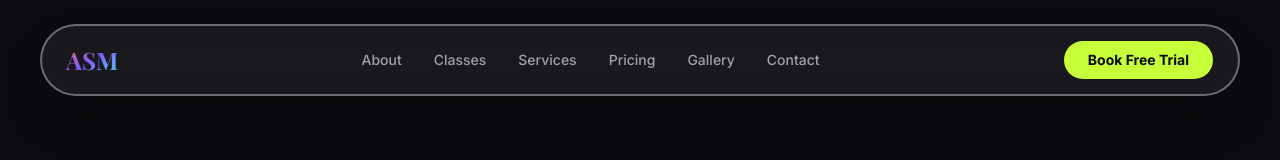
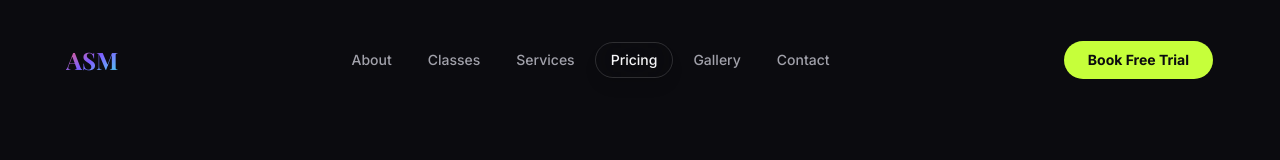
Before and after one commit to DkAgasti/Dance_Studion_Website, a Next.js app: page /pricing in a window 1280 px wide. Shown: the top 160 px of the page. Built offline with nearby package versions, Linux system fonts and the light colour scheme; no server answers; the database is empty; a web font is replaced by a local one.

Commit message:
ui changes

```diff
--- a/components/layout/MobileDrawer.jsx
+++ b/components/layout/MobileDrawer.jsx
@@ -1,13 +1,17 @@
 "use client";
 
 import Link from "next/link";
+import { usePathname } from "next/navigation";
 import { AnimatePresence, motion } from "framer-motion";
 import { X } from "lucide-react";
 import { Button } from "@/components/ui/button";
 import { siteConfig } from "@/config/site";
+import { cn } from "@/lib/utils";
 
 // Mobile navigation drawer for the public site, toggled from <Navbar>.
 export default function MobileDrawer({ open, onClose }) {
+  const pathname = usePathname();
+
   return (
     <AnimatePresence>
       {open ? (
@@ -42,16 +46,27 @@ export default function MobileDrawer({ open, onClose }) {
             </div>
 
             <nav className="flex flex-col gap-1">
-              {siteConfig.navLinks.map((link) => (
+              {siteConfig.navLinks.map((link) => {
+                const isActive =
+                  link.href === "/"
+                    ? pathname === "/"
+                    : pathname === link.href || pathname.startsWith(`${link.href}/`);
+                return (
                   <Link
                     key={link.href}
                     href={link.href}
                     onClick={onClose}
-                  className="rounded-lg px-3 py-3 text-lg font-medium text-foreground/90 transition-colors hover:bg-white/5"
+                    className={cn(
+                      "rounded-lg px-3 py-3 text-lg font-medium transition-colors",
+                      isActive
+                        ? "border border-white/15 bg-white/10 text-foreground shadow-lg backdrop-blur-xl"
+                        : "text-foreground/90 hover:bg-white/5"
+                    )}
                   >
                     {link.label}
                   </Link>
-              ))}
+                );
+              })}
             </nav>
 
             <Button
--- a/components/layout/Navbar.jsx
+++ b/components/layout/Navbar.jsx
@@ -1,19 +1,42 @@
 "use client";
 
-import { useState } from "react";
+import { useEffect, useState } from "react";
 import Link from "next/link";
+import { usePathname } from "next/navigation";
+import { motion } from "framer-motion";
 import { Menu } from "lucide-react";
 import { Button } from "@/components/ui/button";
 import MobileDrawer from "@/components/layout/MobileDrawer";
 import { siteConfig } from "@/config/site";
+import { cn } from "@/lib/utils";
 
 export default function Navbar() {
   const [open, setOpen] = useState(false);
+  const [scrolled, setScrolled] = useState(false);
+  const pathname = usePathname();
+
+  useEffect(() => {
+    function handleScroll() {
+      setScrolled(window.scrollY > 24);
+    }
+    handleScroll();
+    window.addEventListener("scroll", handleScroll, { passive: true });
+    return () => window.removeEventListener("scroll", handleScroll);
+  }, []);
 
   return (
     <>
       <header className="fixed inset-x-0 top-4 z-50 px-4 sm:top-6 sm:px-6 lg:px-10">
-        <div className="glass-strong container-page flex h-[72px] items-center justify-between rounded-full !px-4 sm:!px-6">
+        <motion.div
+          animate={{ maxWidth: scrolled ? 1280 : 1520 }}
+          transition={{ type: "spring", stiffness: 260, damping: 30 }}
+          className={cn(
+            "mx-auto flex h-[72px] w-full items-center justify-between rounded-full px-4 transition-colors duration-300 sm:px-6",
+            scrolled
+              ? "border-2 border-border-strong bg-white/[0.06] shadow-2xl backdrop-blur-md"
+              : "border-2 border-transparent bg-transparent shadow-none backdrop-blur-none"
+          )}
+        >
           <Link
             href="/"
             className="font-display text-2xl font-bold text-gradient-brand"
@@ -21,16 +44,32 @@ export default function Navbar() {
             ASM
           </Link>
 
-          <nav className="hidden items-center gap-8 lg:flex">
-            {siteConfig.navLinks.map((link) => (
+          <nav className="hidden items-center gap-1 lg:flex">
+            {siteConfig.navLinks.map((link) => {
+              const isActive =
+                link.href === "/"
+                  ? pathname === "/"
+                  : pathname === link.href || pathname.startsWith(`${link.href}/`);
+              return (
                 <Link
                   key={link.href}
                   href={link.href}
-                className="text-sm font-medium text-muted-foreground transition-colors hover:text-foreground"
+                  className={cn(
+                    "relative rounded-full px-4 py-2 text-sm font-medium transition-colors",
+                    isActive ? "text-foreground" : "text-muted-foreground hover:text-foreground"
+                  )}
                 >
+                  {isActive ? (
+                    <motion.span
+                      layoutId="nav-active-pill"
+                      transition={{ type: "spring", stiffness: 380, damping: 32 }}
+                      className="absolute inset-0 -z-10 rounded-full border border-white/15 bg-transparent shadow-lg backdrop-blur-xl"
+                    />
+                  ) : null}
                   {link.label}
                 </Link>
-            ))}
+              );
+            })}
           </nav>
 
           <div className="hidden items-center gap-3 lg:flex">
@@ -50,7 +89,7 @@ export default function Navbar() {
           >
             <Menu className="size-6" />
           </button>
-        </div>
+        </motion.div>
       </header>
 
       <MobileDrawer open={open} onClose={() => setOpen(false)} />
--- a/components/shared/CTABand.jsx
+++ b/components/shared/CTABand.jsx
@@ -17,7 +17,7 @@ export default function CTABand({
   className,
 }) {
   return (
-    <section className={cn("container-page", className)}>
+    <section className={cn("container-page pt-8 pb-16 md:pt-12 md:pb-20", className)}>
       <motion.div
         initial={{ opacity: 0, y: 32 }}
         whileInView={{ opacity: 1, y: 0 }}
```
Lines whose indentation alone changed are shown as unchanged.
